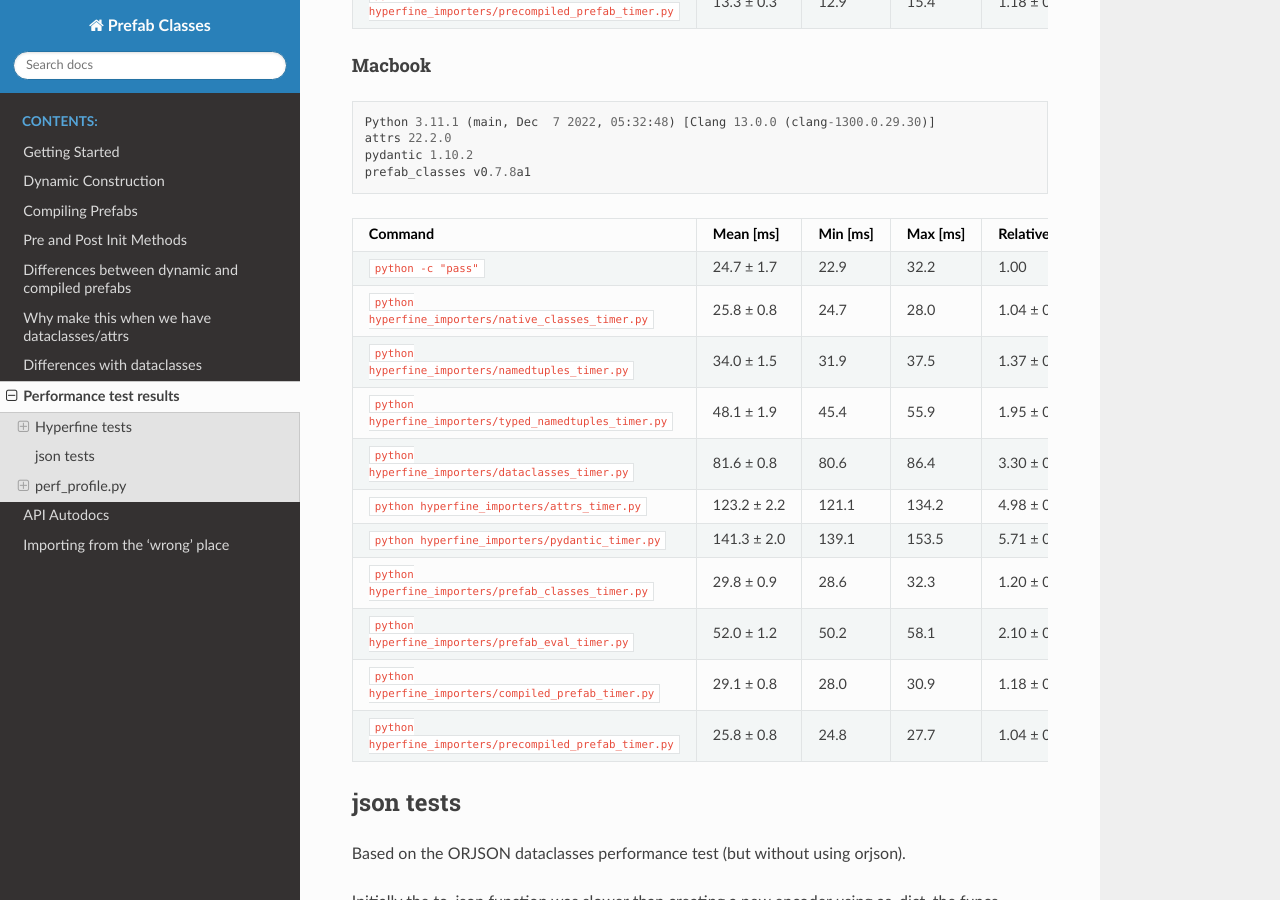
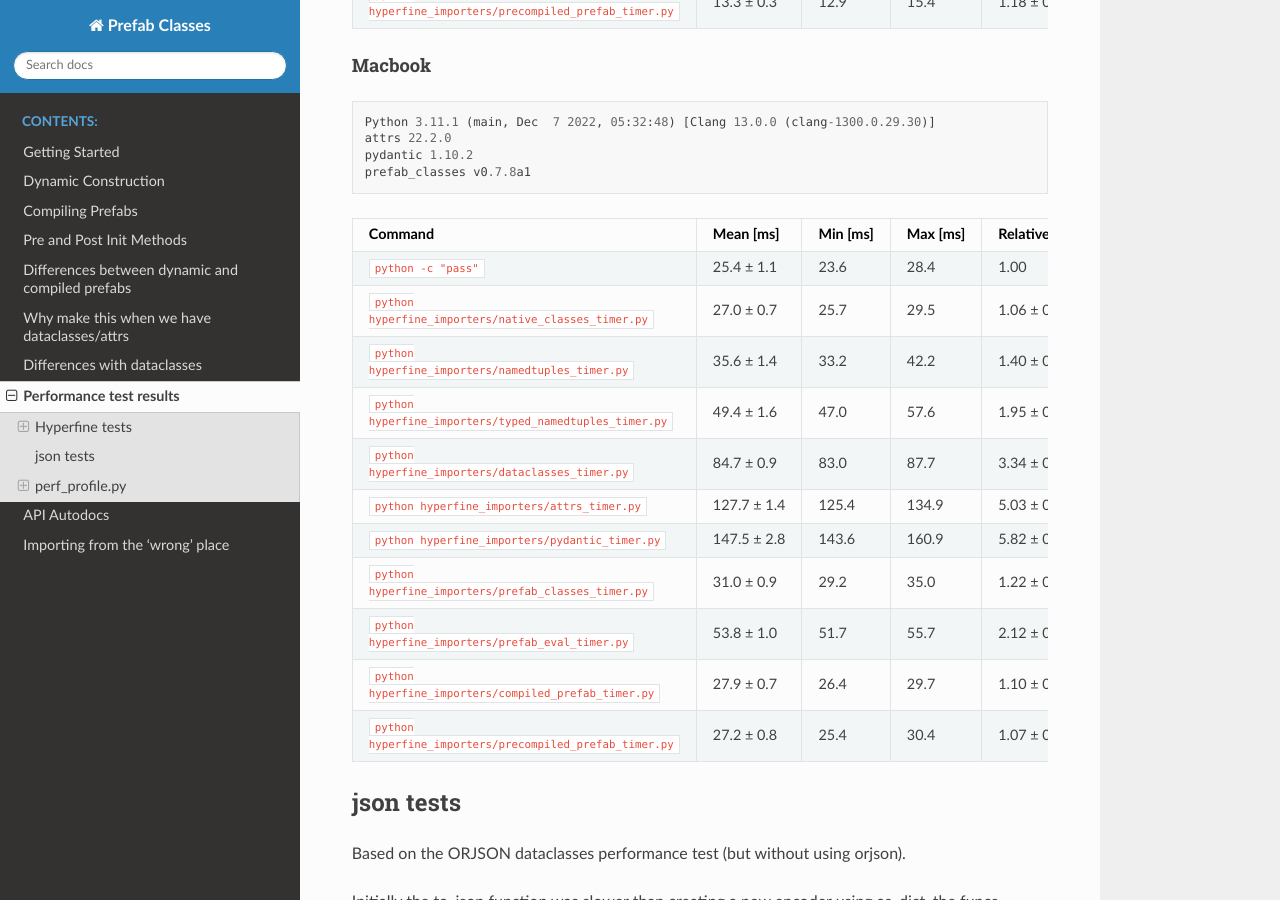
Before and after one commit to DavidCEllis/PrefabClasses, a Sphinx documentation site: the page built from docs/extra/performance_tests.md, in a window 1280 px wide and 900 px high, scrolled down 3405 px. Built offline with Sphinx 7.4.7 and the Read the Docs theme 2.0.0, drawn with Linux system fonts in a browser that asks for light colours; some of the changed text lies outside the part shown.

Commit message:
Update performance tests for mac

````diff
--- a/docs/extra/performance_tests.md
+++ b/docs/extra/performance_tests.md
@@ -62,18 +62,18 @@ prefab_classes v0.9.1
 Python 3.11.1 (main, Dec  7 2022, 05:32:48) [Clang 13.0.0 (clang-1300.0.29.30)]
 attrs 22.2.0
 pydantic 1.10.2
-prefab_classes v0.7.8a1
+prefab_classes v0.9.1
 ```
 
 | Command | Mean [ms] | Min [ms] | Max [ms] | Relative |
 |:---|---:|---:|---:|---:|
-| `python -c "pass"` | 26.4 ± 1.2 | 24.2 | 29.8 | 1.00 |
-| `python -c "import collections"` | 28.8 ± 0.9 | 26.8 | 31.0 | 1.09 ± 0.06 |
-| `python -c "import typing"` | 40.4 ± 1.2 | 38.4 | 44.6 | 1.53 ± 0.08 |
-| `python -c "import dataclasses"` | 49.8 ± 1.3 | 47.1 | 53.4 | 1.89 ± 0.10 |
-| `python -c "import attrs"` | 68.6 ± 1.2 | 66.4 | 72.9 | 2.60 ± 0.13 |
-| `python -c "import pydantic"` | 97.0 ± 1.2 | 94.2 | 100.4 | 3.67 ± 0.17 |
-| `python -c "import prefab_classes"` | 27.4 ± 0.5 | 26.4 | 28.6 | 1.04 ± 0.05 |
+| `python -c "pass"` | 25.5 ± 1.4 | 23.6 | 31.8 | 1.00 |
+| `python -c "import collections"` | 27.4 ± 0.8 | 25.8 | 30.3 | 1.07 ± 0.07 |
+| `python -c "import typing"` | 37.6 ± 0.6 | 36.3 | 39.6 | 1.47 ± 0.08 |
+| `python -c "import dataclasses"` | 45.3 ± 1.1 | 43.7 | 50.7 | 1.78 ± 0.11 |
+| `python -c "import attrs"` | 63.7 ± 1.0 | 62.0 | 67.2 | 2.49 ± 0.14 |
+| `python -c "import pydantic"` | 98.3 ± 2.4 | 94.3 | 111.0 | 3.85 ± 0.23 |
+| `python -c "import prefab_classes"` | 27.0 ± 1.0 | 25.3 | 32.3 | 1.06 ± 0.07 |
 
 
 ### Class Contruction ###
@@ -137,7 +137,6 @@ prefab_classes v0.9.1
 | `python hyperfine_importers/precompiled_prefab_timer.py` | 13.3 ± 0.3 | 12.9 | 15.4 | 1.18 ± 0.04 |
 
 
-
 #### Macbook ####
 
 ```
@@ -149,17 +148,17 @@ prefab_classes v0.7.8a1
 
 | Command | Mean [ms] | Min [ms] | Max [ms] | Relative |
 |:---|---:|---:|---:|---:|
-| `python -c "pass"` | 24.7 ± 1.7 | 22.9 | 32.2 | 1.00 |
-| `python hyperfine_importers/native_classes_timer.py` | 25.8 ± 0.8 | 24.7 | 28.0 | 1.04 ± 0.08 |
-| `python hyperfine_importers/namedtuples_timer.py` | 34.0 ± 1.5 | 31.9 | 37.5 | 1.37 ± 0.11 |
-| `python hyperfine_importers/typed_namedtuples_timer.py` | 48.1 ± 1.9 | 45.4 | 55.9 | 1.95 ± 0.15 |
-| `python hyperfine_importers/dataclasses_timer.py` | 81.6 ± 0.8 | 80.6 | 86.4 | 3.30 ± 0.23 |
-| `python hyperfine_importers/attrs_timer.py` | 123.2 ± 2.2 | 121.1 | 134.2 | 4.98 ± 0.35 |
-| `python hyperfine_importers/pydantic_timer.py` | 141.3 ± 2.0 | 139.1 | 153.5 | 5.71 ± 0.40 |
-| `python hyperfine_importers/prefab_classes_timer.py` | 29.8 ± 0.9 | 28.6 | 32.3 | 1.20 ± 0.09 |
-| `python hyperfine_importers/prefab_eval_timer.py` | 52.0 ± 1.2 | 50.2 | 58.1 | 2.10 ± 0.15 |
-| `python hyperfine_importers/compiled_prefab_timer.py` | 29.1 ± 0.8 | 28.0 | 30.9 | 1.18 ± 0.09 |
-| `python hyperfine_importers/precompiled_prefab_timer.py` | 25.8 ± 0.8 | 24.8 | 27.7 | 1.04 ± 0.08 |
+| `python -c "pass"` | 25.4 ± 1.1 | 23.6 | 28.4 | 1.00 |
+| `python hyperfine_importers/native_classes_timer.py` | 27.0 ± 0.7 | 25.7 | 29.5 | 1.06 ± 0.05 |
+| `python hyperfine_importers/namedtuples_timer.py` | 35.6 ± 1.4 | 33.2 | 42.2 | 1.40 ± 0.08 |
+| `python hyperfine_importers/typed_namedtuples_timer.py` | 49.4 ± 1.6 | 47.0 | 57.6 | 1.95 ± 0.10 |
+| `python hyperfine_importers/dataclasses_timer.py` | 84.7 ± 0.9 | 83.0 | 87.7 | 3.34 ± 0.15 |
+| `python hyperfine_importers/attrs_timer.py` | 127.7 ± 1.4 | 125.4 | 134.9 | 5.03 ± 0.22 |
+| `python hyperfine_importers/pydantic_timer.py` | 147.5 ± 2.8 | 143.6 | 160.9 | 5.82 ± 0.27 |
+| `python hyperfine_importers/prefab_classes_timer.py` | 31.0 ± 0.9 | 29.2 | 35.0 | 1.22 ± 0.06 |
+| `python hyperfine_importers/prefab_eval_timer.py` | 53.8 ± 1.0 | 51.7 | 55.7 | 2.12 ± 0.10 |
+| `python hyperfine_importers/compiled_prefab_timer.py` | 27.9 ± 0.7 | 26.4 | 29.7 | 1.10 ± 0.05 |
+| `python hyperfine_importers/precompiled_prefab_timer.py` | 27.2 ± 0.8 | 25.4 | 30.4 | 1.07 ± 0.06 |
 
 
 ## json tests ##
````
